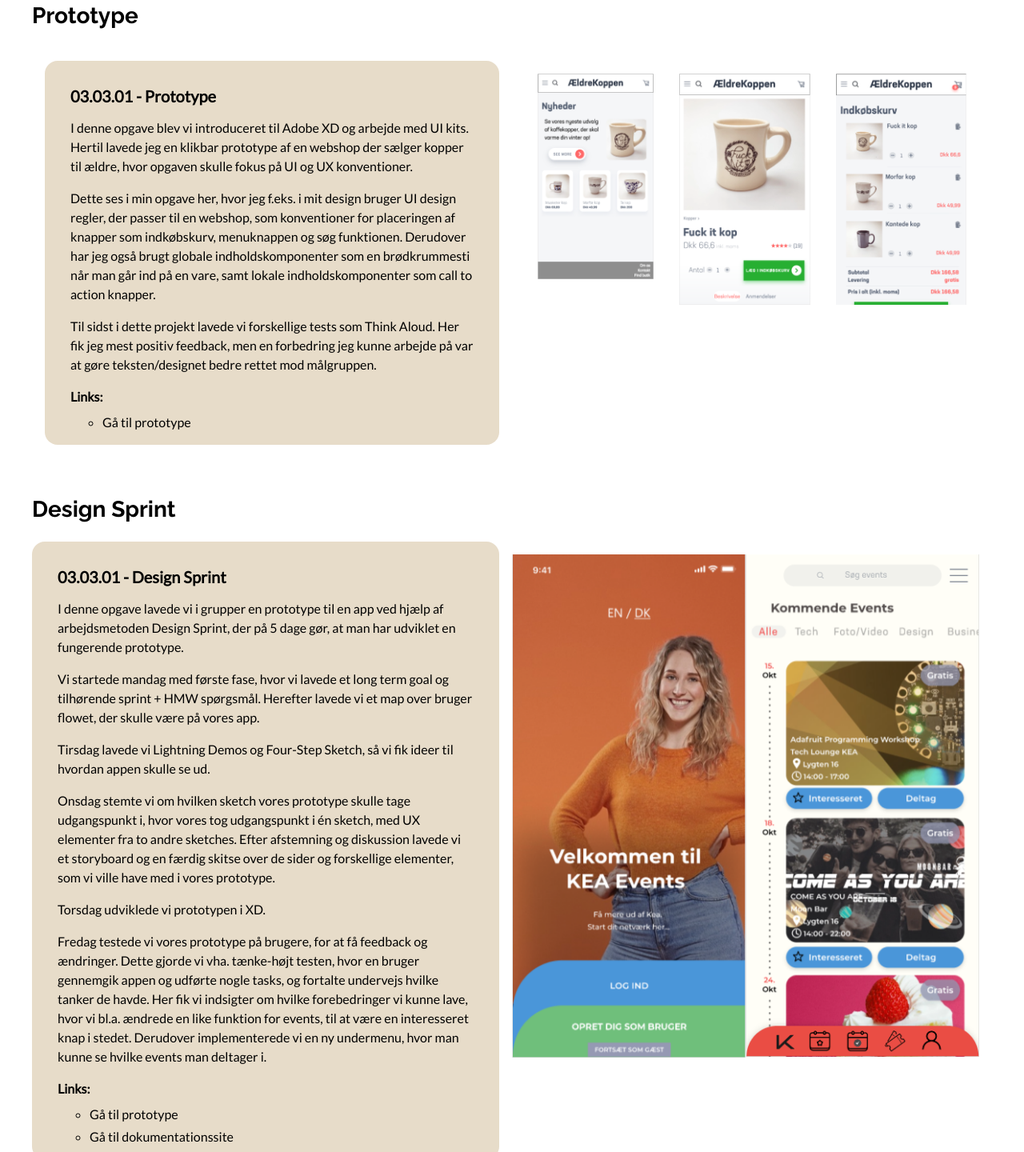
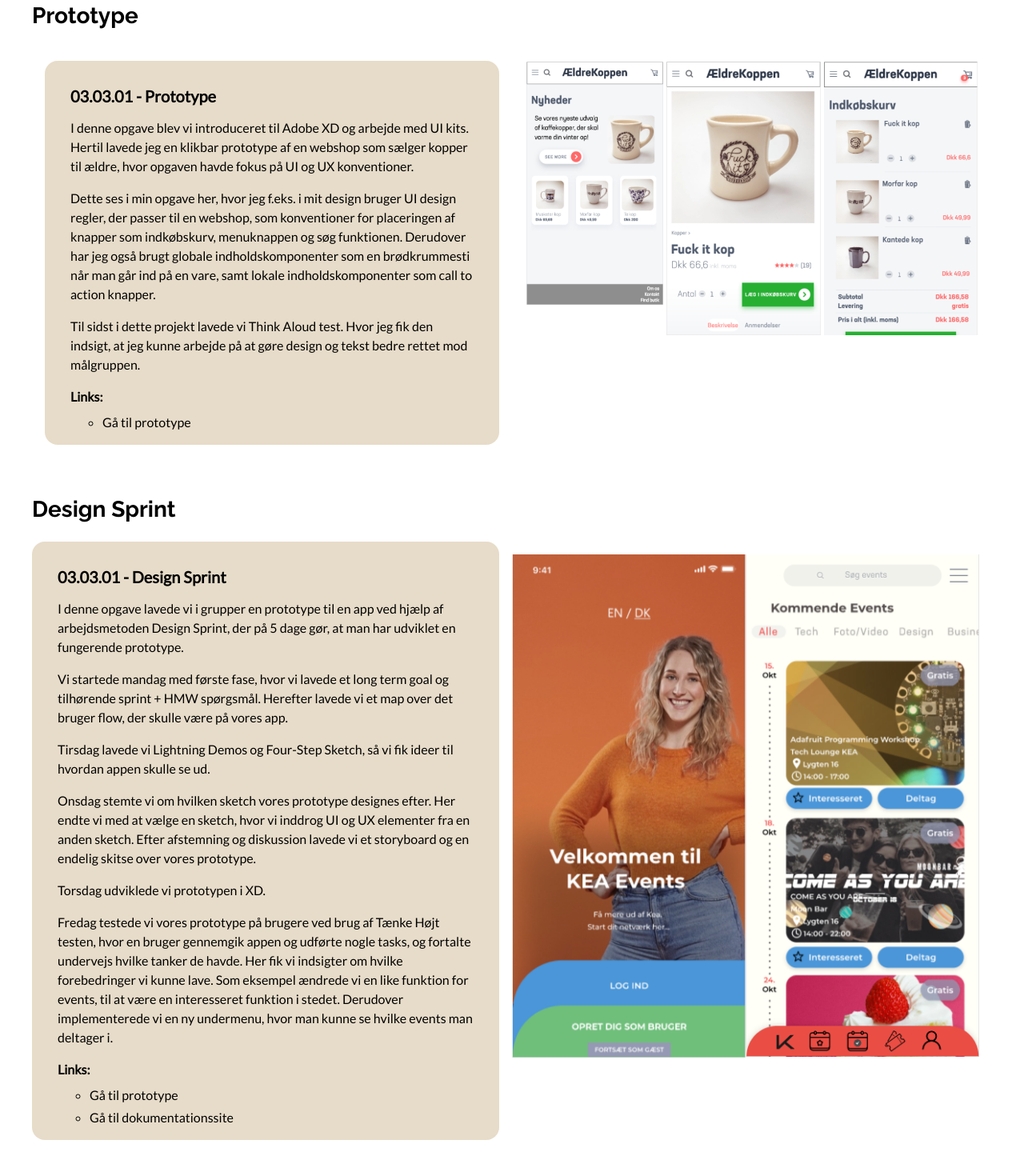
Before and after one commit to alex143r/eksamen, a plain HTML site: page ux.html in a window 1280 px wide. Shown: the part 1002-2442 px from the top of the page at 80% size. Drawn offline with Linux system fonts and the light colour scheme; a script that the page names is missing; a web font is replaced by a local one.

Commit message:
ux færdig

```diff
--- a/style.css
+++ b/style.css
@@ -240,7 +240,7 @@
 .col_billede {
     display: flex;
     flex-grow: 1;
-    margin: 1rem;
+    margin: .1rem;
 }
 
 .col_stor img {
--- a/ux.html
+++ b/ux.html
@@ -65,11 +65,11 @@
             <div class="col_lille">
                 <h3>03.03.01 - Prototype</h3>
 
-                <p>I denne opgave blev vi introduceret til Adobe XD og arbejde med UI kits. Hertil lavede jeg en klikbar prototype af en webshop der sælger kopper til ældre, hvor opgaven skulle fokus på UI og UX konventioner.
+                <p>I denne opgave blev vi introduceret til Adobe XD og arbejde med UI kits. Hertil lavede jeg en klikbar prototype af en webshop som sælger kopper til ældre, hvor opgaven havde fokus på UI og UX konventioner.
                 </p>
                 <p> Dette ses i min opgave her, hvor jeg f.eks. i mit design bruger UI design regler, der passer til en webshop, som konventioner for placeringen af knapper som indkøbskurv, menuknappen og søg funktionen. Derudover har jeg også brugt globale indholdskomponenter som en brødkrummesti når man går ind på en vare, samt lokale indholdskomponenter som call to action knapper. </p>
 
-                <p>Til sidst i dette projekt lavede vi forskellige tests som Think Aloud. Her fik jeg mest positiv feedback, men en forbedring jeg kunne arbejde på var at gøre teksten/designet bedre rettet mod målgruppen. </p>
+                <p>Til sidst i dette projekt lavede vi Think Aloud test. Hvor jeg fik den indsigt, at jeg kunne arbejde på at gøre design og tekst bedre rettet mod målgruppen.</p>
 
                 <h4>Links:</h4>
                 <ul>
@@ -97,11 +97,11 @@
                 <h3>03.03.01 - Design Sprint</h3>
 
                 <p>I denne opgave lavede vi i grupper en prototype til en app ved hjælp af arbejdsmetoden Design Sprint, der på 5 dage gør, at man har udviklet en fungerende prototype.</p>
-                <p>Vi startede mandag med første fase, hvor vi lavede et long term goal og tilhørende sprint + HMW spørgsmål. Herefter lavede vi et map over bruger flowet, der skulle være på vores app.</p>
+                <p>Vi startede mandag med første fase, hvor vi lavede et long term goal og tilhørende sprint + HMW spørgsmål. Herefter lavede vi et map over det bruger flow, der skulle være på vores app.</p>
                 <p>Tirsdag lavede vi Lightning Demos og Four-Step Sketch, så vi fik ideer til hvordan appen skulle se ud.</p>
-                <p>Onsdag stemte vi om hvilken sketch vores prototype skulle tage udgangspunkt i, hvor vores tog udgangspunkt i én sketch, med UX elementer fra to andre sketches. Efter afstemning og diskussion lavede vi et storyboard og en færdig skitse over de sider og forskellige elementer, som vi ville have med i vores prototype.</p>
+                <p>Onsdag stemte vi om hvilken sketch vores prototype designes efter. Her endte vi med at vælge en sketch, hvor vi inddrog UI og UX elementer fra en anden sketch. Efter afstemning og diskussion lavede vi et storyboard og en endelig skitse over vores prototype.</p>
                 <p>Torsdag udviklede vi prototypen i XD.</p>
-                <p>Fredag testede vi vores prototype på brugere, for at få feedback og ændringer. Dette gjorde vi vha. tænke-højt testen, hvor en bruger gennemgik appen og udførte nogle tasks, og fortalte undervejs hvilke tanker de havde. Her fik vi indsigter om hvilke forebedringer vi kunne lave, hvor vi bl.a. ændrede en like funktion for events, til at være en interesseret knap i stedet. Derudover implementerede vi en ny undermenu, hvor man kunne se hvilke events man deltager i.</p>
+                <p>Fredag testede vi vores prototype på brugere ved brug af Tænke Højt testen, hvor en bruger gennemgik appen og udførte nogle tasks, og fortalte undervejs hvilke tanker de havde. Her fik vi indsigter om hvilke forebedringer vi kunne lave. Som eksempel ændrede vi en like funktion for events, til at være en interesseret funktion i stedet. Derudover implementerede vi en ny undermenu, hvor man kunne se hvilke events man deltager i.</p>
                 <h4>Links:</h4>
                 <ul>
                     <li><a href="https://xd.adobe.com/view/1aef53a0-0398-4b8f-4a27-4ce8559515c1-6cde/" target="_blank">Gå til prototype</a>
```
